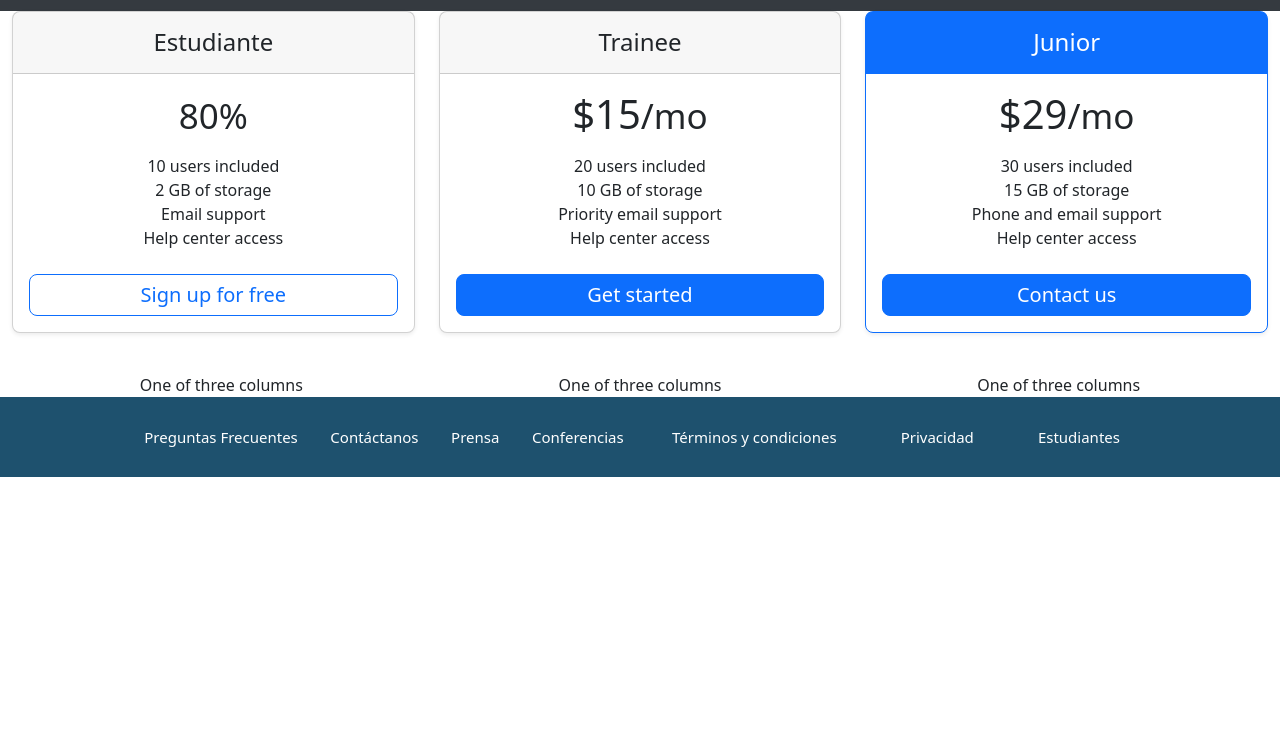
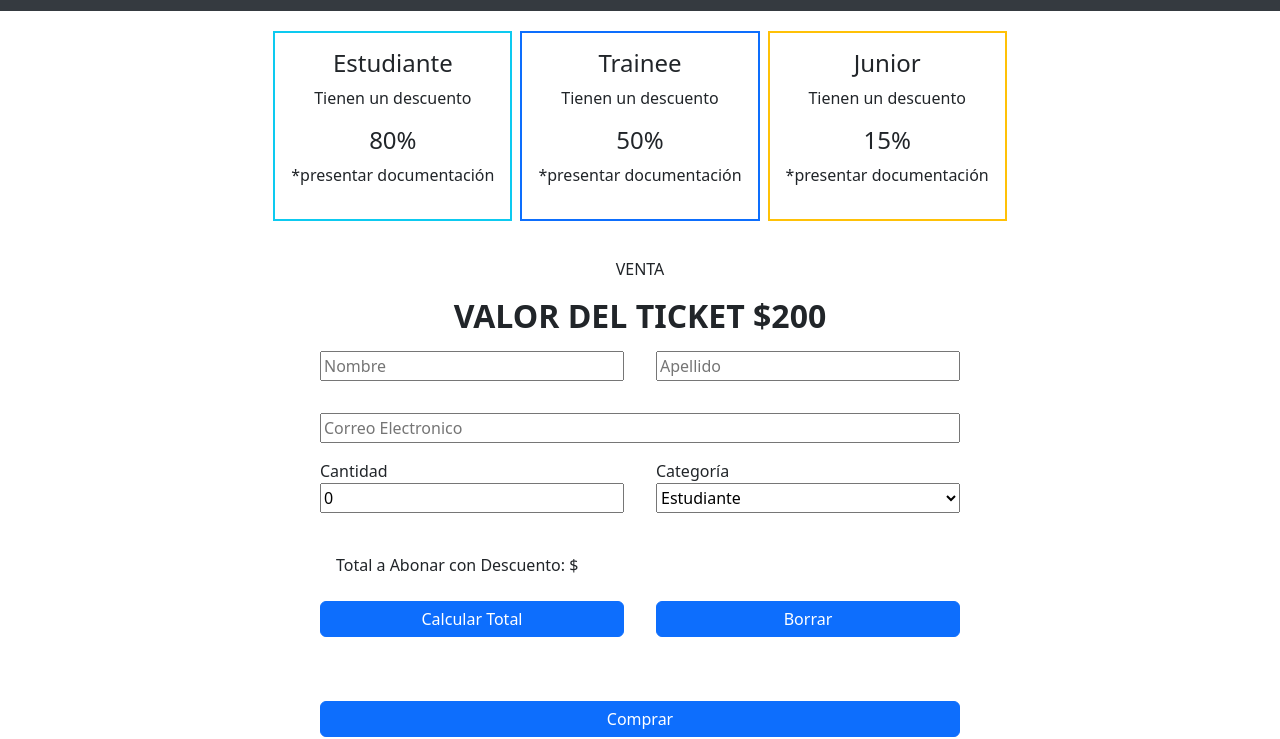
Before and after one commit to GabrielaAGuerra/TrabajoIntegrador, a plain HTML site: page ticket.html in a window 1280 px wide. Shown: the part 69-808 px from the top of the page. Drawn offline with nearby package versions, Linux system fonts and the light colour scheme.

Commit message:
Add files via upload
Signed-off-by: Gabrela Guerra <123652336+GabrielaAGuerra@users.noreply.github.com>

```diff
--- a/style.css
+++ b/style.css
@@ -1,4 +1,5 @@
 @media only screen and (max-width: 992px) {
+
 
     .nav {
         flex-wrap: nowrap;
@@ -39,8 +40,14 @@
 
     .logo_txt {
         display: none;
+
     }
-
+    .totalPagar{
+        border: 0.1em solid rgb(134, 208, 233);
+        border-radius: 0.3em;
+        background-color:rgb(173, 230, 230);
+        color:rgb(40, 146, 165);
+    }
     footer {
         height: max-content;
     }
@@ -57,18 +64,6 @@
     }
 
 }
-
-@media only screen and (min-width: 768px) {
-
-    .our_fotos_desc_cont {
-        padding-left: 20px;
-    }
-
-}
-
-
-
-
 
 @media only screen and (min-width: 992px) {
     .col-lg-4 {
@@ -291,7 +286,7 @@ main {
     color: white;
     background-color: #353a40;
     padding-top: 40px;
-    width: 700px;
+    width: 750px;
     max-height: 400px;
 }
 
@@ -349,7 +344,7 @@ form button[type='submit'] {
 }
 
 footer {
-    background: #1e516e;
+    background: #08496e;
     display: flex;
     justify-content: center;
 }
@@ -373,3 +368,62 @@ footer {
     color: white;
     text-decoration: none;
 }
+
+/*ticket*/
+.dflex{
+    display: flex;}
+.aflex{
+    display: flex;
+    justify-content: center;
+    align-items: baseline;}
+
+.flexC{
+    display: flex;
+    align-items: center;
+    justify-content: space-between;}
+
+.flex{
+    display: flex;
+     align-items: center;
+     justify-content: center;}
+
+.formContainer{
+    width: 50vw;
+    gap: 2em;
+}
+.box{display: flex;
+    gap: 2em;
+    margin: 0 2em 2em 0;
+}
+
+.selectHeight{
+    height: 30px;
+}
+
+.mp-1{
+    margin: 1em;
+    padding: 1em;}
+.mp-05{
+    margin: 0.5em;
+     padding: 0.5em;
+    }
+.m1{
+    margin: 1em;
+}
+.mt1{
+    margin-top: 1em;
+}
+.p1{
+    padding: 1em;
+}
+.tc{
+    text-align: center;
+}
+
+@media only screen and (min-width: 768px) {
+
+    .our_fotos_desc_cont {
+        padding-left: 20px;
+    }
+
+}
--- a/ticket.html
+++ b/ticket.html
@@ -9,6 +9,8 @@
   <link href="https://cdn.jsdelivr.net/npm/bootstrap@5.2.3/dist/css/bootstrap.min.css" rel="stylesheet"
     integrity="sha384-rbsA2VBKQhggwzxH7pPCaAqO46MgnOM80zW1RWuH61DGLwZJEdK2Kadq2F9CUG65" crossorigin="anonymous">
   <link rel="stylesheet" href="style.css">
+
+
 </head>
 
 <body>
@@ -37,85 +39,115 @@
       </div>
     </header>
   </div>
-<seccion>
-  <div class="container">
-    <div class="row row-cols-1 row-cols-md-3 mb-3 text-center">
-      <div class="col">
-        <div class="card mb-4 rounded-3 shadow-sm">
-          <div class="card-header py-3">
-            <h4 class="my-0 fw-normal">Estudiante</h4>
-          </div>
-          <div class="card-body">
-            <h1 class="card-title pricing-card-title"><small class="text-body-secondary fw-light">80%</small></h1>
-            <ul class="list-unstyled mt-3 mb-4">
-              <li>10 users included</li>
-              <li>2 GB of storage</li>
-              <li>Email support</li>
-              <li>Help center access</li>
-            </ul>
-            <button type="button" class="w-100 btn btn-lg btn-outline-primary">Sign up for free</button>
-          </div>
+  <div class="flex mt1">
+    <div class="border border-2 border-info m-1">
+        <div class="mp-05 tc">
+            <h4>Estudiante</h4>
+            <p>Tienen un descuento</p>
+            <h4>80%</h4>
+            <p>*presentar documentación</p>
         </div>
-      </div>
-      <div class="col">
-        <div class="card mb-4 rounded-3 shadow-sm">
-          <div class="card-header py-3">
-            <h4 class="my-0 fw-normal">Trainee</h4>
-          </div>
-          <div class="card-body">
-            <h1 class="card-title pricing-card-title">$15<small class="text-body-secondary fw-light">/mo</small></h1>
-            <ul class="list-unstyled mt-3 mb-4">
-              <li>20 users included</li>
-              <li>10 GB of storage</li>
-              <li>Priority email support</li>
-              <li>Help center access</li>
-            </ul>
-            <button type="button" class="w-100 btn btn-lg btn-primary">Get started</button>
-          </div>
+    </div>
+    <div class="border border-2 border-primary m-1">
+        <div class="mp-05 tc">
+            <h4>Trainee</h4>
+            <p>Tienen un descuento</p>
+            <h4>50%</h4>
+            <p>*presentar documentación</p>
         </div>
-      </div>
-      <div class="col">
-        <div class="card mb-4 rounded-3 shadow-sm border-primary">
-          <div class="card-header py-3 text-bg-primary border-primary">
-            <h4 class="my-0 fw-normal">Junior</h4>
-          </div>
-          <div class="card-body">
-            <h1 class="card-title pricing-card-title">$29<small class="text-body-secondary fw-light">/mo</small></h1>
-            <ul class="list-unstyled mt-3 mb-4">
-              <li>30 users included</li>
-              <li>15 GB of storage</li>
-              <li>Phone and email support</li>
-              <li>Help center access</li>
-            </ul>
-            <button type="button" class="w-100 btn btn-lg btn-primary">Contact us</button>
-          </div>
+    </div>
+    <div class="border border-2 border-warning m-1">
+        <div class="mp-05 tc">
+            <h4>Junior</h4>
+            <p>Tienen un descuento</p>
+            <h4>15%</h4>
+            <p>*presentar documentación</p>
         </div>
-      </div>
+    </div>
+</div>
+
+<div class="mp-1">
+    <div class="tc">
+        <p>VENTA</p>
+        <h2><strong>VALOR DEL TICKET $200</strong></h2>
     </div>
 
+    <div class="flex mt1">
+        <form action=""  class="grid" >
+            <div class="formContainer">
+                <div class="box">
+                    <input type="text" name="nombre" placeholder="Nombre" class="form-group col-md-6">
+                    <input type="text" name="apellido" placeholder="Apellido" class="form-group col-md-6">
+                </div>
+                <div class=""><input type="text" name="correo" placeholder="Correo Electronico" class="form-group col-md-12"></div>
+                <div class="box mt1">
+                    <div class="form-group col-md-6">
+                        <span class="form-group col-md-6">Cantidad</span>
+                        <input type="number" id="cantidadTickets" placeholder="Cantidad" class="form-group col-md-12" min="0" value="0">
+                    </div>
+                    <div class="form-group col-md-6">
+                        <span class="form-group col-md-6">Categoría</span>
+                        <select id="categorias" class="selectHeight form-group col-md-12">
+                            <option value="estudiante">Estudiante</option>
+                            <option value="trainee">Trainee</option>
+                            <option value="junior">Junior</option>
+                        </select>
+                    </div>
+                </div>
+                <div class="totalPagar"><p class="dflex mp-05">Total a Abonar con Descuento: $<span id="totalPagar"></span></p></div>
+
+                <div class="box mt1">
+
+                    <button  type="button" class="flex btn btn-primary form-group col-md-6" id="calcularTotal">Calcular Total</button>
+                    <button type="button" class="flex btn btn-primary form-group col-md-6" id="borrarTotal">Borrar</button>
 
 
-    <div class="container text-center">
-      <div class="row align-items-start">
-        <div class="col">
-          One of three columns
-        </div>
-        <div class="col">
-          One of three columns
-        </div>
-        <div class="col">
-          One of three columns
-        </div>
-      </div>
-    </div>
-
-  </div>
+                </div>
+                <div class="box mt1"></div>
+                <button type="button" class="flex btn btn-primary form-group col-md-12" id="borrarTotal">Comprar</button>
+                <br>
+                <button type="button" class="flex btn btn-dark form-group col-md-12" id="borrarTotal">Imprimir</button>
+              </div>
 
 
 
 
+            </div>
+        </form>
+    </div>
 
-</seccion>
+</div>
+<script>
+  document.getElementById("calcularTotal").addEventListener("click", totalApagar);
+document.getElementById("borrarTotal").addEventListener("click", borrarTotal);
+
+function totalApagar(){
+    let total;
+    let descuento;
+    let totalPagar =document.getElementById("totalPagar");
+    let tipos_de_descuentos =document.getElementById("categorias").value;
+    let cantidad = Number(document.getElementById("cantidadTickets").value);
+    switch (tipos_de_descuentos) {
+        case "trainee":
+            descuento= 0.5;
+            break;
+        case "junior":
+            descuento= 0.85;
+            break;
+        default: descuento = 0.2;
+    }
+    total = cantidad*200*descuento;
+    totalPagar.innerText = total;
+}
+
+function borrarTotal(){
+    document.getElementById("cantidadTickets").value = 0;
+    document.getElementById("totalPagar").innerHTML="";
+    document.getElementById("categorias").selectedIndex=0;
+}
+
+
+</script>
 
 
 
```
Also changed, not shown: Final_js_front_2021.png (added).
